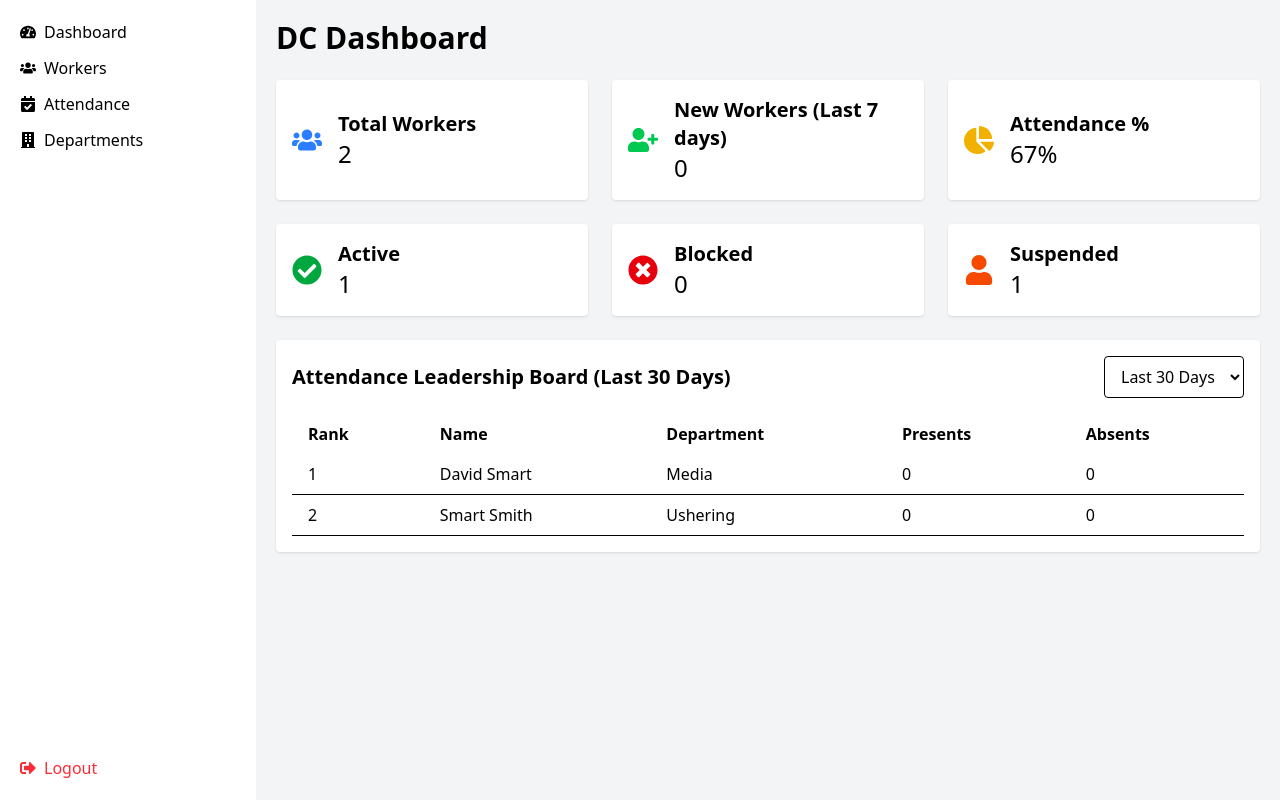
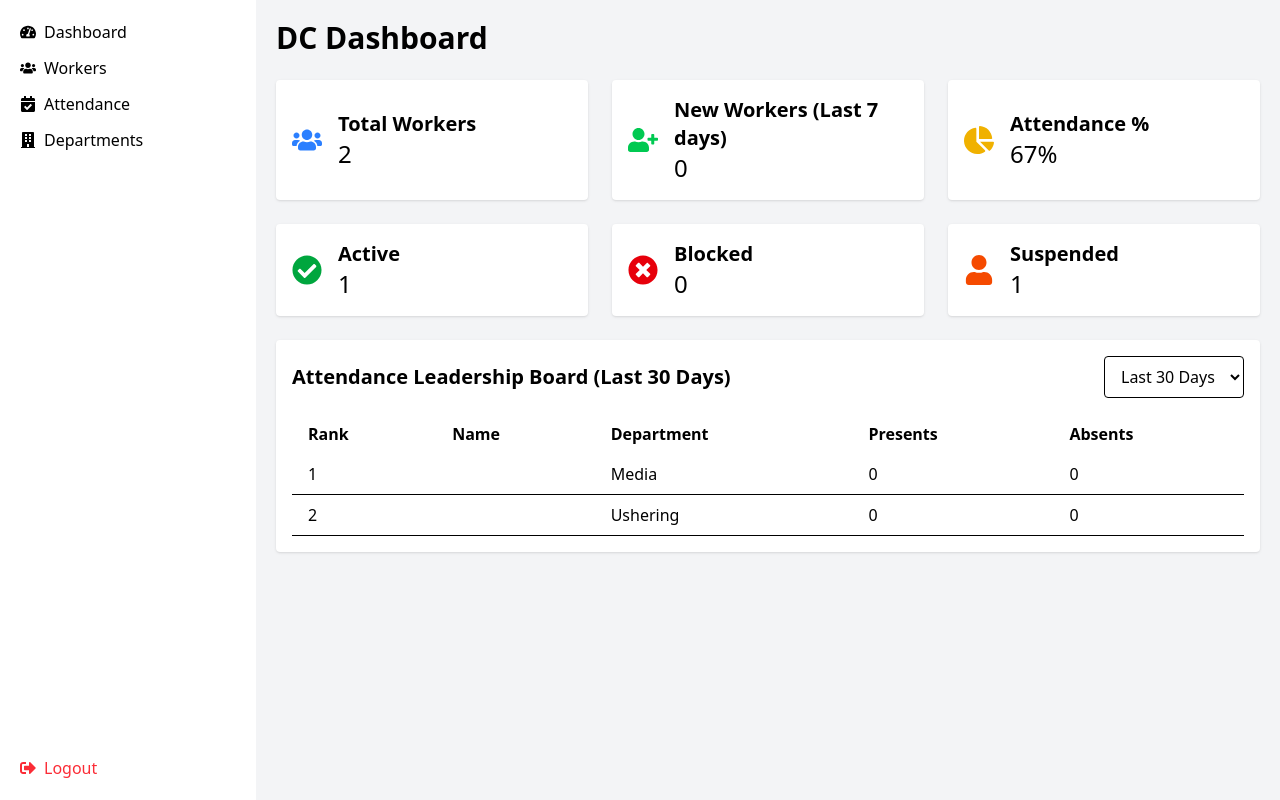
Before and after one commit to davidgraphix/MinistryTracker, a React (Vite) app: page /login in a window 1280 px wide. Both pictures are taken after typing "name@example.com", "Sample123" into the empty fields and a click on the button "Sign in". Built offline with nearby package versions, Linux system fonts and the light colour scheme.

Commit message:
Update Daashboard and Add td for first name and last name

```diff
--- a/src/Dashboards/Dashboard.tsx
+++ b/src/Dashboards/Dashboard.tsx
@@ -160,7 +160,11 @@ const Dashboard = () => {
                   return (
                     <tr key={worker.id} className="border-b">
                       <td className="py-2 px-4">{index + 1}</td>
-                      <td className="py-2 px-4">{worker.name}</td>
+                      <td className="py-2 px-4">
+                        {worker.firstName}
+                        {" "}
+                        {worker.lastName}
+                      </td>
                       <td className="py-2 px-4">{worker.department}</td>
                       <td className="py-2 px-4">{presents}</td>
                       <td className="py-2 px-4">{absents}</td>
```
